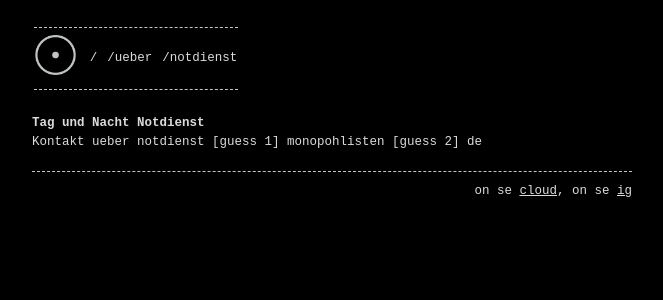
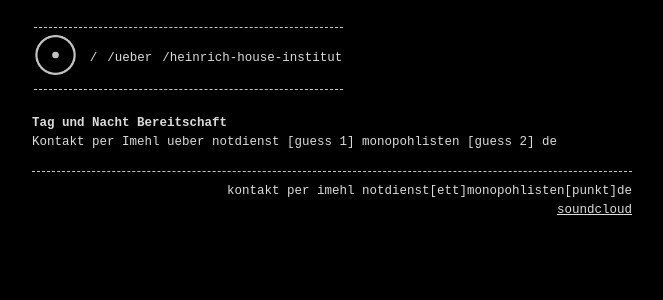
Before and after one commit to luisoala/monopohl, a Jekyll site: the page built from notdienst.md, in a window 1280 px wide. Shown: the top 300 px of the page, without its empty margins (308-971 px from the left). Built offline with Jekyll 4.4.1, drawn with Linux system fonts in a browser that asks for light colours.

Commit message:
fix header

```diff
--- a/_config.yml
+++ b/_config.yml
@@ -1,21 +1,21 @@
 title: 'Monopohl'
 description: "Monopohl Elektroinstallateure"
-baseurl: ""
+#baseurl: "/monopohlisten.de"
 url: "https://monopohlisten.de/"
 
 header_pages:
   - index.md
   - ueber.md
-  - notdienst.md
+  - heinrich-house-institut.md
 
 style: dark
 
-footer: 'on se <a href="https://soundcloud.com/monopohlisten">cloud</a>, on se <a href="TODO">ig</a>'
+footer: 'kontakt per imehl notdienst[ett]monopohlisten[punkt]de<br><a href="https://soundcloud.com/monopohlisten">soundcloud</a>'
 
 # Build settings
 markdown: kramdown
-# remote_theme: b2a3e8/jekyll-theme-console
-
+theme: jekyll-theme-console
+future: true
 
 plugins:
   - jekyll-seo-tag
--- a/notdienst.md
+++ b/notdienst.md
@@ -1,9 +1,9 @@
 ---
-title: /notdienst
+title: /bereitschaft
 layout: page
-permalink: /notdienst
+permalink: /bereitschaft
 ---
 
-# Tag und Nacht Notdienst
+# Tag und Nacht Bereitschaft
 
-Kontakt ueber notdienst [guess 1] monopohlisten [guess 2] de
+Kontakt per Imehl ueber notdienst [guess 1] monopohlisten [guess 2] de
```
Also changed, not shown: _posts/2020-08-21-dachdecken.markdown (added, +16 -0 lines), heinrich-house-institut.md (added, +9 -0 lines), ueber.md (+3 -2 lines), assets/hhi-v3-small.png (added), assets/kabeljens.png (added), 1 other file.
